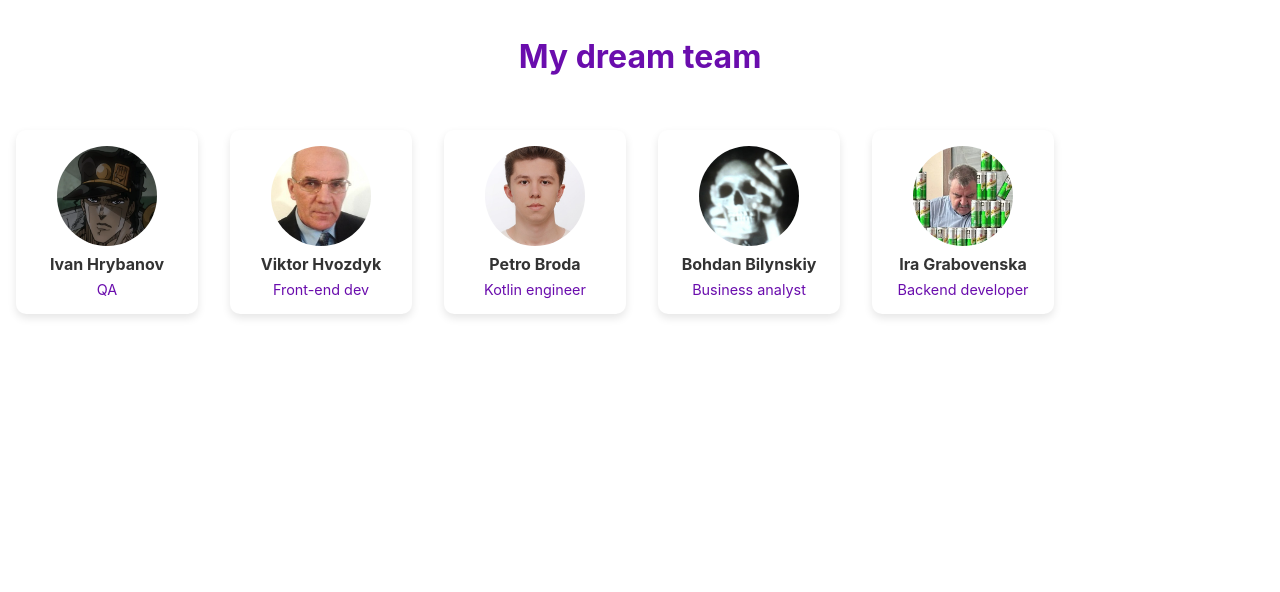
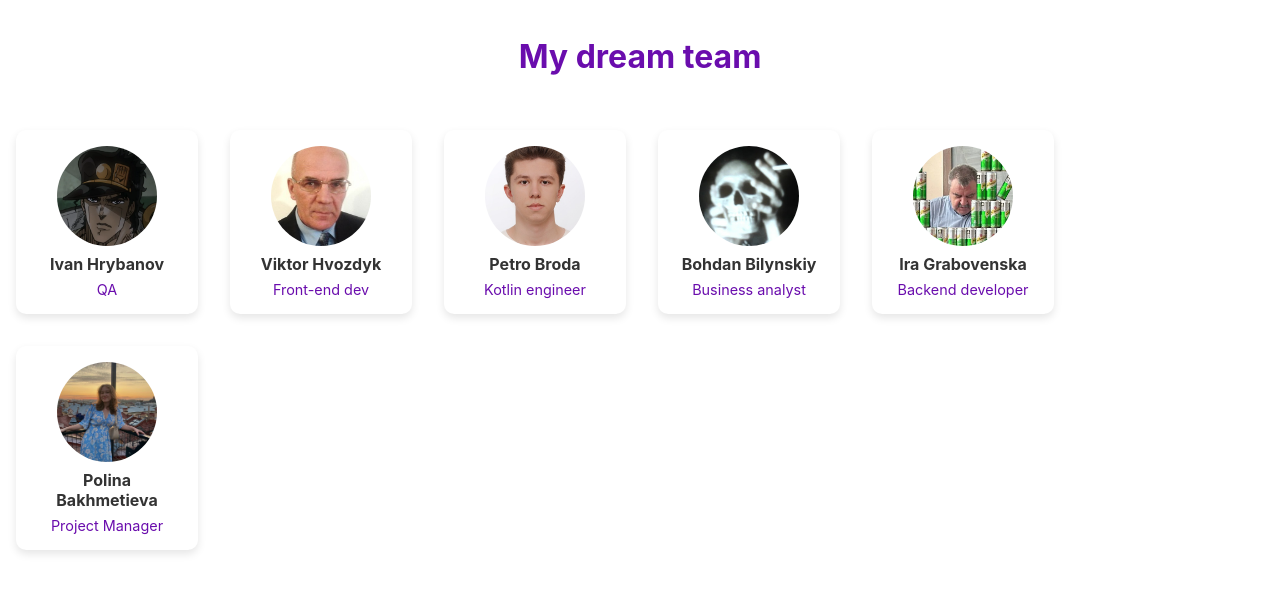
Before and after one commit to GAR-DAR/SOMBRA, a React (Create React App) app: page / in a window 1280 px wide. Shown: the top 592 px of the page. Built offline with nearby package versions, Linux system fonts and the light colour scheme.

Commit message:
add my information

```diff
--- a/src/components/Body.js
+++ b/src/components/Body.js
@@ -40,6 +40,14 @@ const Body = () => {
                   <p style={styles.position}>Backend developer</p>
          </div>
        </div>
+
+        <div style={styles.card}>
+            <img src={"/polina-avatar.jpg"} alt="Polina Bakhmetieva" style={styles.photo} />
+            <div style={styles.textContainer}>
+                <h2 style={styles.name}>Polina Bakhmetieva</h2>
+                <p style={styles.position}>Project Manager</p>
+            </div>
+        </div>
 
     </main>
   );
```
Also changed, not shown: public/polina-avatar.jpg (added).
